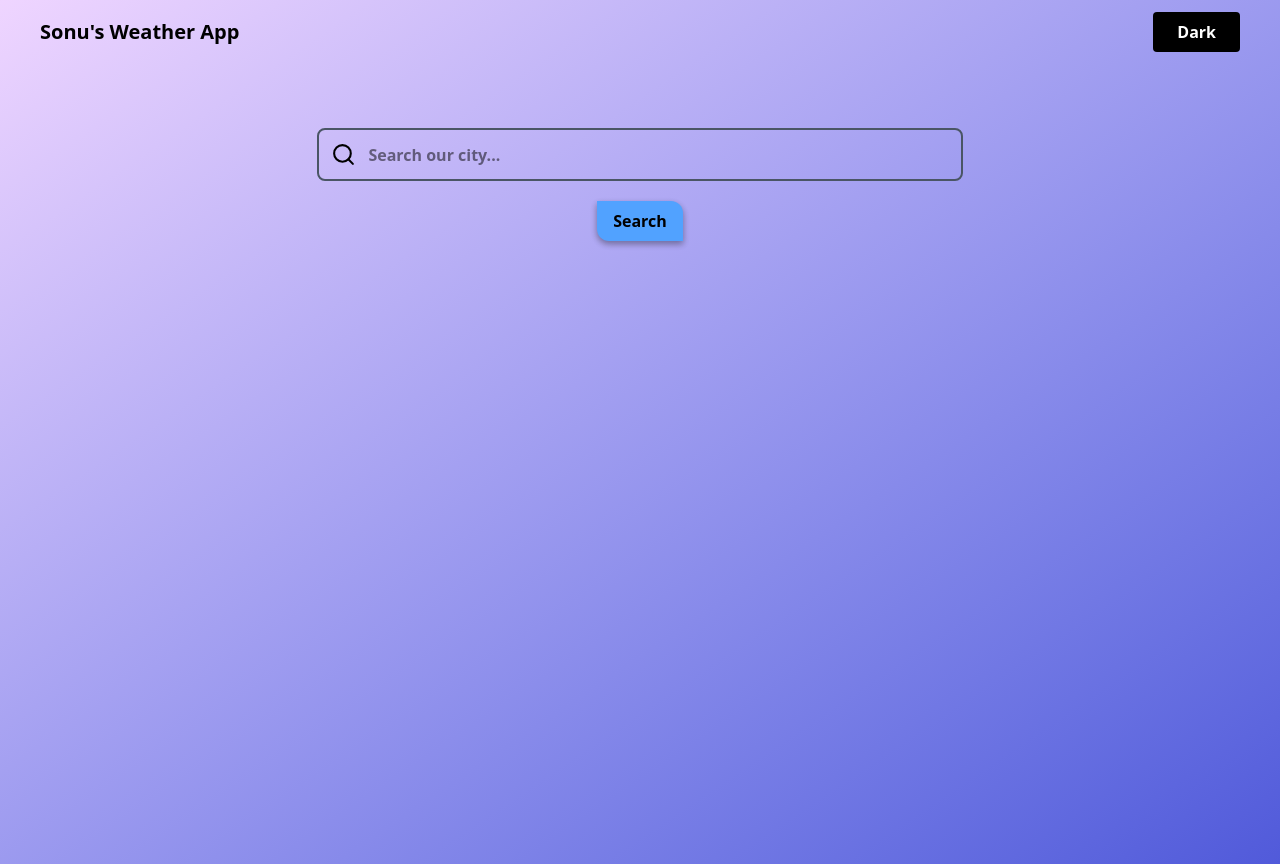
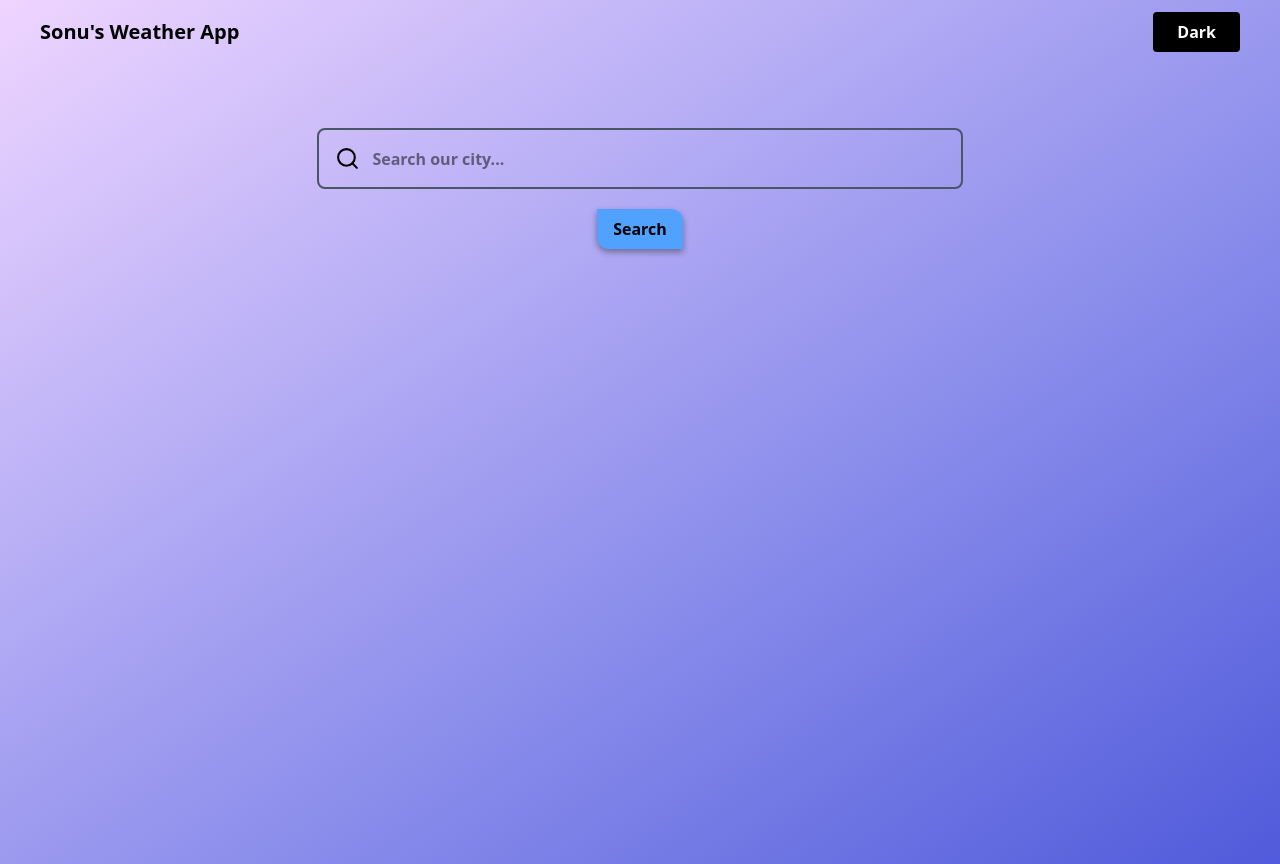
Before and after one commit to sonukr108/React-Assignment, a React (Vite) app in the folder Weather Forecast App/weather-forecast/: page / in a window 1280 px wide. Built offline with nearby package versions, Linux system fonts and the light colour scheme.

Commit message:
change padding in searchbox

```diff
--- a/Weather Forecast App/weather-forecast/src/Pages/WeatherDisplay.jsx
+++ b/Weather Forecast App/weather-forecast/src/Pages/WeatherDisplay.jsx
@@ -43,7 +43,7 @@ function WeatherDisplay() {
 
     return (
         <div className="min-h-screen flex flex-col gap-5 items-center px-[8%] py-[5%]">
-            <div className='w-full md:w-[60%] p-3 gap-2 flex items-center border-2 border-gray-600 dark:border-gray-400 rounded-lg'>
+            <div className='w-full md:w-[60%] p-4 gap-2 flex items-center border-2 border-gray-600 dark:border-gray-400 rounded-lg'>
                 <label htmlFor="searchbox"><FiSearch size={25}/></label>
                 <input
                     id='searchbox'
```
